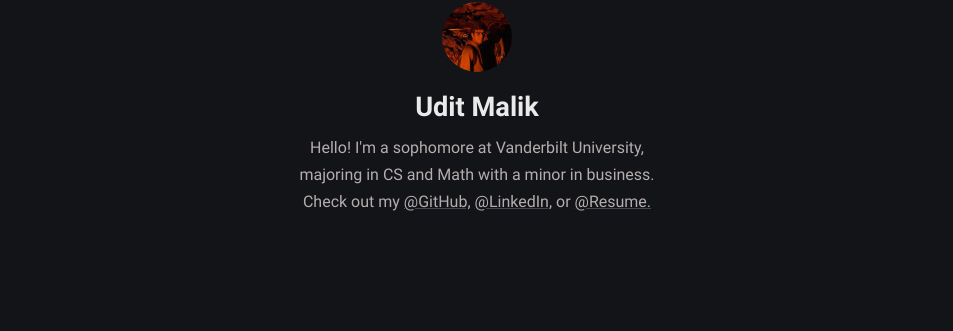
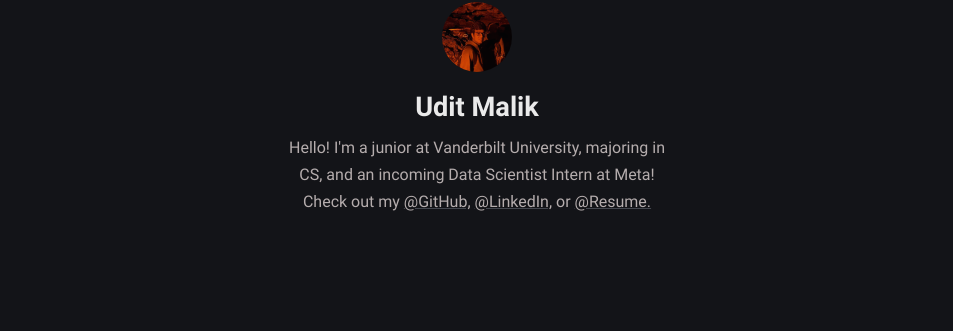
Before and after one commit to malikudit/malikudit.github.io, a Jekyll site: the page built from index.md, in a window 1280 px wide. Shown: the part 166-497 px from the top of the page, without its empty margins (163-1116 px from the left). Built offline with Jekyll 4.4.1, drawn with Linux system fonts in a browser that asks for light colours; some of the changed lines change nothing that is shown.

Commit message:
Update _config.yml

```diff
--- a/_config.yml
+++ b/_config.yml
@@ -1,8 +1,8 @@
 # Site settings
 title: Udit Malik # site title
 description: >- # site description
-  A personal portfolio website for Udit Malik. GitHub:
-    <a href="https://github.com/piharpi" target="_blank" rel="noopener">@malikudit</a>.
+  A personal website for Udit Malik. GitHub:
+    <a href="https://github.com/malikudit" target="_blank" rel="noopener">@malikudit</a>.
 lang: en-US # default lang
 timezone: Asia/Kolkata # set your timezone
 image: assets/img/ogp.png # This image used for Open Graph more info https://ogp.me/
@@ -13,7 +13,7 @@
 author:
   name: Udit Malik # author name
   bio: >- # tell to the world
-    Hello! I'm a sophomore at Vanderbilt University, majoring in CS and Math with a minor in business.
+    Hello! I'm a junior at Vanderbilt University, majoring in CS, and an incoming Data Scientist Intern at Meta!
     Check out my <a href="https://github.com/malikudit" target="_blank" rel="noopener">@GitHub,</a>
     <a href="https://linkedin.com/in/udit-malik" target="_blank" rel="noopener">@LinkedIn,</a> or
     <a href="https://malikudit.github.io" target="_blank" rel="noopener">@Resume.</a>
@@ -25,7 +25,7 @@
   avatar: /assets/img/avatar.jpg
 
 # Url settings
-url: "https://uditmalik.me"
+url: "https://malikudit.github.io"
 baseurl:
 permalink: /:title/
 google_analytics:
```
